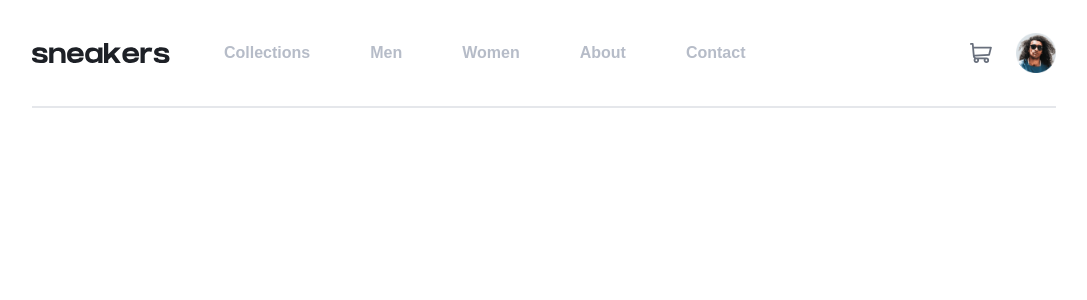
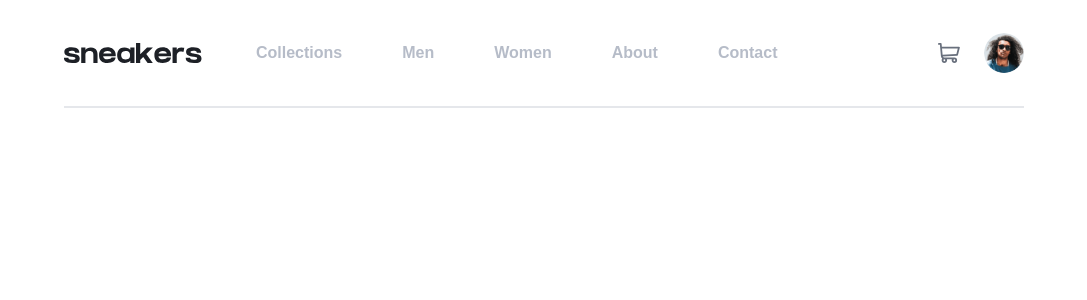
Before and after one commit to zaidsidd360/sneakers, a React (Create React App) app: page / in a window 1280 px wide. Shown: the top 300 px of the page, without its empty margins (96-1183 px from the left). Built offline with nearby package versions, Linux system fonts and the light colour scheme.

Commit message:
Added cartview component

```diff
--- /dev/null
+++ b/src/components/Cart.jsx
@@ -0,0 +1,16 @@
+import React from "react";
+
+const Cart = () => {
+  return (
+    <div className="rounded-xl shadow-xl h-[300px] w-[400px] bg-white">
+      <div className="flex justify-start items-center w-full h-[25%] border-b-2">
+        Cart
+      </div>
+      <div className="flex justify-center w-full h-[75%]">
+        {"Your cart is empty."}
+      </div>
+    </div>
+  );
+};
+
+export default Cart;
--- a/src/components/Navbar.jsx
+++ b/src/components/Navbar.jsx
@@ -1,12 +1,14 @@
-import React from "react";
+import React, { useState } from "react";
 import Logo from "../assets/logo.svg";
-import Cart from "../assets/icon-cart.svg";
+import CartImage from "../assets/icon-cart.svg";
 import Avatar from "../assets/image-avatar.png";
+import Cart from "./Cart";
 
 const Navbar = () => {
+  const [cartOpen, setCartOpen] = useState(false);
   return (
     <div className="flex justify-center h-[108px]">
-      <ul className="flex items-center w-[80vw] border-b-2 border-gray-200">
+      <ul className="flex items-center w-[75vw] border-b-2 border-gray-200 relative">
         <li>
           <img className="py-10 mr-6 cursor-pointer" src={Logo} alt="" />
         </li>
@@ -15,12 +17,30 @@ const Navbar = () => {
         <li className="navli">Women</li>
         <li className="navli">About</li>
         <li className="navli">Contact</li>
+        <div
+          className={
+            cartOpen
+              ? "absolute top-24 -right-32 duration-300 ease-in-out"
+              : "absolute -top-[900px] -right-32 duration-200"
+          }
+        >
+          <Cart />
+        </div>
         <div className="flex items-center justify-between ml-auto">
-          <li>
-            <img src={Cart} alt="" />
+          <li
+            className="cursor-pointer"
+            onClick={() => {
+              setCartOpen(!cartOpen);
+            }}
+          >
+            <img src={CartImage} alt="" />
           </li>
           <li>
-            <img className="w-10 h-10 ml-6" src={Avatar} alt="" />
+            <img
+              className="w-10 h-10 ml-6 cursor-pointer rounded-full hover:border-orange-400 hover:border-2"
+              src={Avatar}
+              alt=""
+            />
           </li>
         </div>
       </ul>
```
